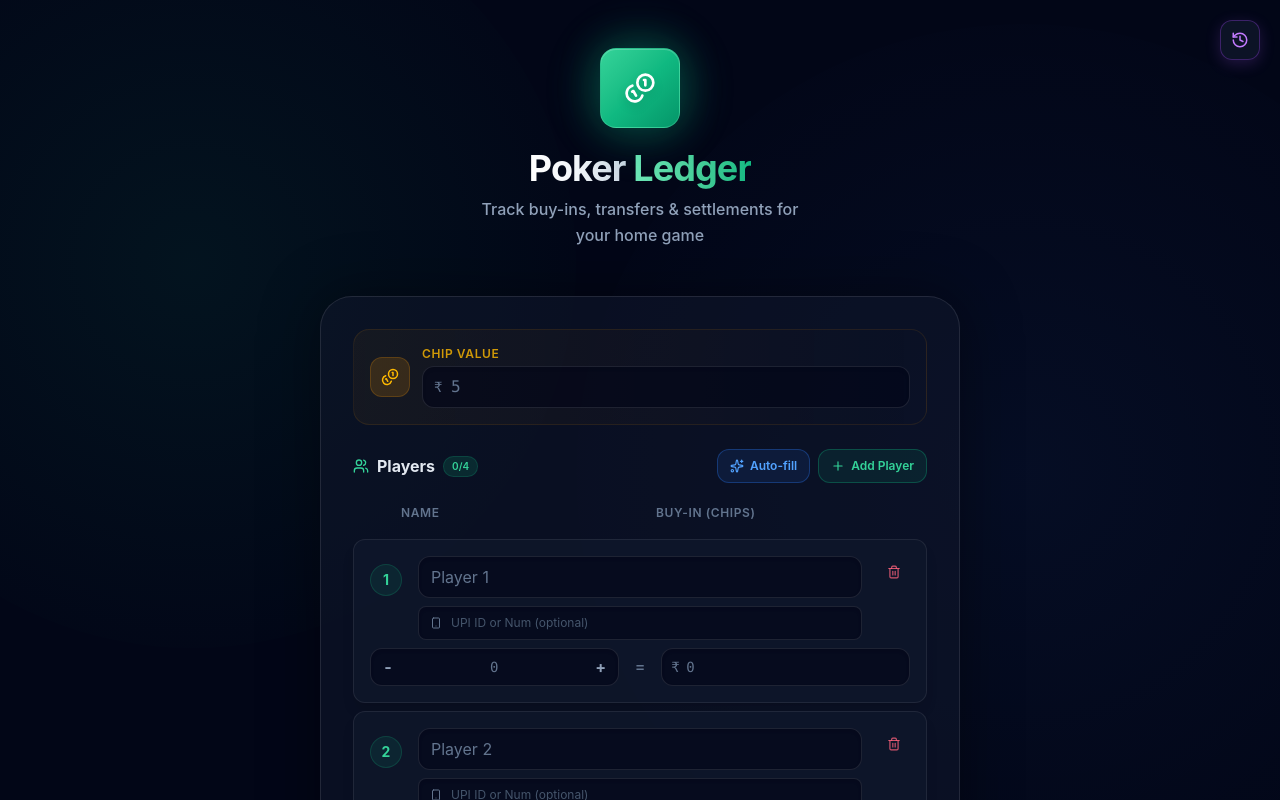
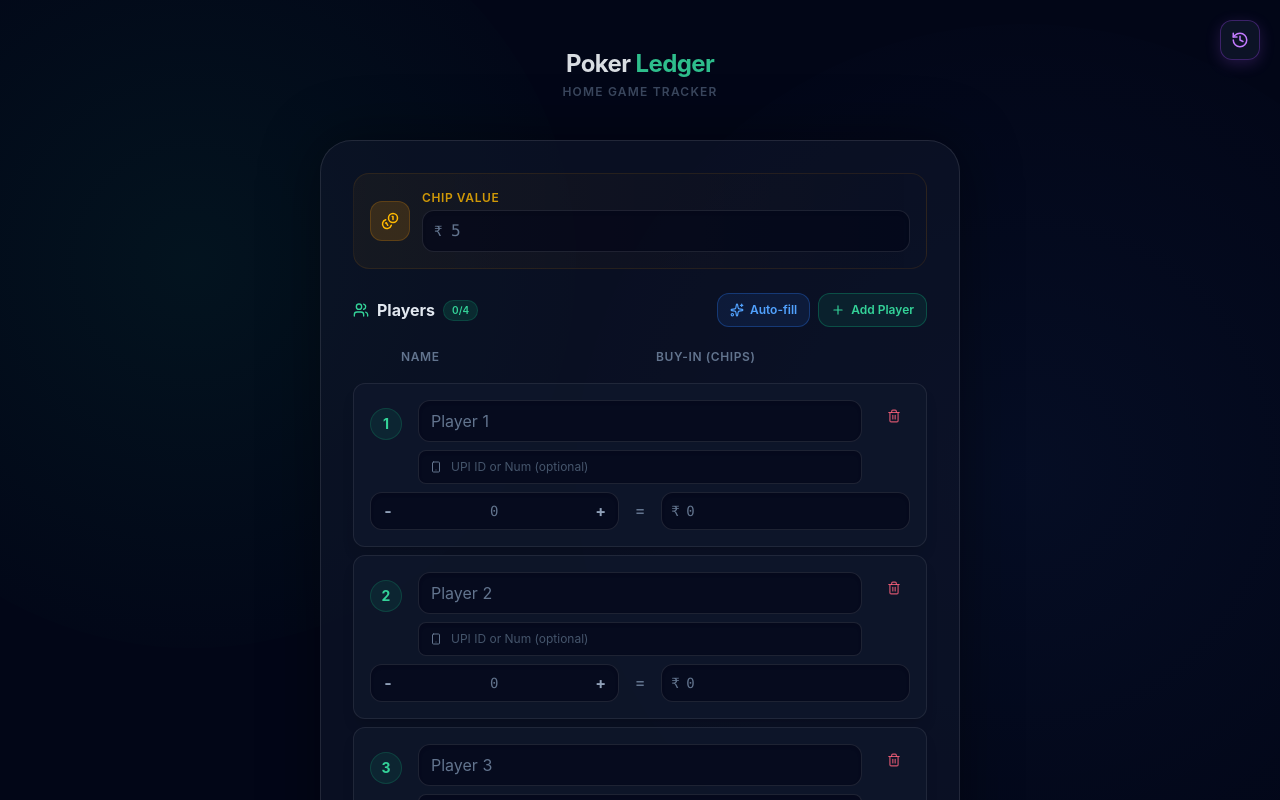
Before and after one commit to notnishantgoel/poker-ledger, a React (Vite) app: page / in a window 1280 px wide. Shown: the top 800 px of the page. Built offline with nearby package versions, Linux system fonts and the light colour scheme.

Commit message:
fix: simplify home UI and implement real-time settlement chip sync

```diff
--- a/src/App.jsx
+++ b/src/App.jsx
@@ -351,21 +351,12 @@ function SetupScreen({ onStart, savedNames, upiMap, onUpdateUpi }) {
   return (
     <div className="animate-fade-in w-full max-w-2xl mx-auto px-4 py-6 sm:py-12">
       {/* ── Hero Section ── */}
-      <div className="text-center mb-8 sm:mb-12">
-        <div className="relative inline-flex items-center justify-center mb-5">
-          {/* Outer glow ring */}
-          <div className="absolute w-24 h-24 sm:w-28 sm:h-28 rounded-full bg-theme-500/20 blur-xl animate-pulse" />
-          {/* Icon container */}
-          <div className="relative w-16 h-16 sm:w-20 sm:h-20 rounded-2xl bg-gradient-to-br from-theme-400 via-theme-500 to-theme-600 shadow-[0_0_40px_rgba(16,185,129,0.3),inset_0_1px_0_rgba(255,255,255,0.2)] flex items-center justify-center border border-theme-300/30 animate-hero-icon">
-            <Coins size={32} className="text-white drop-shadow-lg" />
-          </div>
-        </div>
-        <h1 className="text-3xl sm:text-4xl font-bold tracking-tight mb-2">
-          <span className="bg-gradient-to-r from-white via-slate-100 to-slate-300 bg-clip-text text-transparent">Poker</span>{' '}
-          <span className="bg-gradient-to-r from-theme-300 to-theme-500 bg-clip-text text-transparent">Ledger</span>
+      <div className="text-center mb-6 sm:mb-10">
+        <h1 className="text-xl sm:text-2xl font-bold tracking-tight mb-1 text-slate-100 opacity-90">
+          Poker <span className="text-theme-400">Ledger</span>
         </h1>
-        <p className="text-slate-400 text-sm sm:text-base font-medium max-w-xs mx-auto leading-relaxed">
-          Track buy-ins, transfers & settlements for your home game
+        <p className="text-slate-500 text-[10px] sm:text-xs font-semibold tracking-[0.1em] uppercase opacity-60">
+          Home Game Tracker
         </p>
       </div>
 
@@ -599,8 +590,8 @@ function DashboardScreen({ game, setGame, onSettle, savedNames, sessionId, viewe
     <div className="animate-fade-in w-full max-w-3xl mx-auto px-4 py-4 sm:py-8 pb-32 font-sans">
       <div className="flex flex-col sm:flex-row sm:items-end justify-between gap-3 mb-5 sm:mb-6">
         <div className="pr-12 sm:pr-0">
-          <h1 className="text-xl sm:text-2xl font-bold text-slate-100 tracking-tight flex items-center gap-2">
-            <Coins size={24} className="text-theme-400" />
+          <h1 className="text-lg sm:text-xl font-bold text-slate-100 tracking-tight flex items-center gap-2">
+            <Coins size={20} className="text-theme-400" />
             Poker Ledger
           </h1>
           <p className="text-[10px] sm:text-xs text-slate-400 mt-1.5 font-medium flex items-center gap-1.5">
@@ -790,8 +781,13 @@ function DashboardScreen({ game, setGame, onSettle, savedNames, sessionId, viewe
 }
 
 /* ─────────── SETTLE ─────────── */
-function SettleScreen({ game, onBack, onReset, upiMap, onSettleResult }) {
-  const [fc, setFc] = useState(()=>{const m={};game.players.forEach(p=>m[p.id]="");return m;});
+function SettleScreen({ game, onBack, onReset, upiMap, onSettleResult, onFcChange }) {
+  const [fc, setFc] = useState(() => {
+    if (game.fc) return game.fc;
+    const m = {};
+    game.players.forEach(p => m[p.id] = "");
+    return m;
+  });
   const [result, setResult] = useState(game.settleResult || null);
   const [prevGameResult, setPrevGameResult] = useState(game.settleResult);
 
@@ -799,6 +795,16 @@ function SettleScreen({ game, onBack, onReset, upiMap, onSettleResult }) {
     setPrevGameResult(game.settleResult);
     setResult(game.settleResult);
   }
+
+  if (game.fc && JSON.stringify(game.fc) !== JSON.stringify(fc)) {
+    setFc(game.fc);
+  }
+
+  const handleFcChange = (id, val) => {
+    const newFc = {...fc, [id]: val};
+    setFc(newFc);
+    if (onFcChange) onFcChange(newFc);
+  };
   const [warning, setWarning] = useState("");
   const tb = game.totalBankChips;
   const tf = Object.values(fc).reduce((s,v)=>s+(parseFloat(v)||0),0);
@@ -887,7 +893,7 @@ function SettleScreen({ game, onBack, onReset, upiMap, onSettleResult }) {
                 <p className="text-xs font-medium mt-0.5 text-slate-400 uppercase tracking-wider">Inv: <span className="font-mono ml-1">{CURRENCY}{p.cashInvested.toLocaleString()}</span></p>
               </div>
               <div className="flex items-center gap-2 sm:gap-3">
-                <input type="number" value={fc[p.id]} onChange={e=>setFc(prev=>({...prev,[p.id]:e.target.value}))} placeholder="0"
+                <input type="number" value={fc[p.id]} onChange={e=>handleFcChange(p.id, e.target.value)} placeholder="0"
                   className="w-20 sm:w-28 rounded-xl px-3 sm:px-4 py-3 text-base text-right glass-input font-mono shadow-[inset_0_2px_4px_rgba(0,0,0,0.3)]"/>
                 <span className="text-xs font-semibold uppercase tracking-wider text-slate-500 shrink-0 hidden sm:block">chips</span>
               </div>
@@ -1272,7 +1278,7 @@ export default function App() {
         {phase==="setup"&&<SetupScreen onStart={handleStart} savedNames={savedNames} upiMap={upiMap} onUpdateUpi={handleUpdateUpi} />}
         {phase==="history" && <HistoryScreen history={history} onBack={()=>setPhase("setup")} />}
         {phase==="game"&&game&&<DashboardScreen game={game} setGame={setGame} onSettle={()=>setPhase("settle")} savedNames={savedNames} sessionId={sessionId} viewerCount={viewerCount} onShare={handleShare} />}
-        {phase==="settle"&&game&&<SettleScreen game={game} upiMap={upiMap} onBack={()=>setPhase("game")} onReset={(res)=>setExitPrompt(res || true)} onSettleResult={(res)=>setGame(prev=>({...prev, settleResult: res}))}/>}
+        {phase==="settle"&&game&&<SettleScreen game={game} upiMap={upiMap} onBack={()=>setPhase("game")} onReset={(res)=>setExitPrompt(res || true)} onSettleResult={(res)=>setGame(prev=>({...prev, settleResult: res}))} onFcChange={(fc)=>setGame(prev=>({...prev, fc: fc}))}/>}
 
         {/* Exit Confirmation */}
         <Modal open={exitPrompt} onClose={()=>setExitPrompt(false)} title="End Game?" icon={<div className="p-2 bg-rose-500/20 rounded-lg text-rose-400"><AlertTriangle size={20}/></div>}>
```
